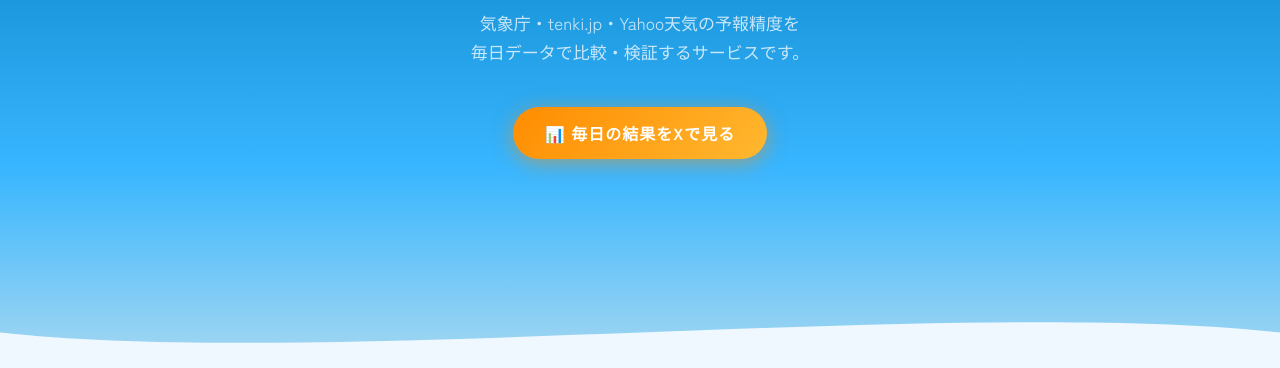
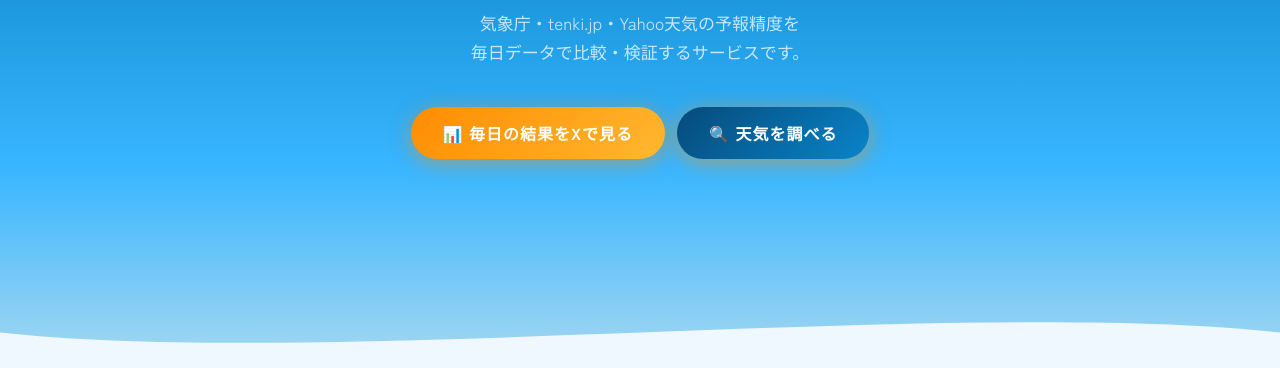
Before and after one commit to kakoten/kakoten, a website: page index.html in a window 1280 px wide. Shown: the part 432-800 px from the top of the page. Drawn offline with nearby package versions, Linux system fonts and the light colour scheme; no server answers.

Commit message:
Update index.html

```diff
--- a/index.html
+++ b/index.html
@@ -540,9 +540,14 @@
     </div>
     <p class="tagline">天気予報、どこが一番当たってる？</p>
     <p class="sub-tagline">気象庁・tenki.jp・Yahoo天気の予報精度を<br>毎日データで比較・検証するサービスです。</p>
-    <a href="https://x.com/kakoten_jp" target="_blank" class="hero-cta">
-      📊 毎日の結果をXで見る
-    </a>
+    <div style="display:flex; gap:12px; flex-wrap:wrap; justify-content:center;">
+      <a href="https://x.com/kakoten_jp" target="_blank" class="hero-cta">
+        📊 毎日の結果をXで見る
+      </a>
+      <a href="/app.html" class="hero-cta" style="background:linear-gradient(135deg,#054a7a,#0a84c8);">
+        🔍 天気を調べる
+      </a>
+    </div>
   </div>
 
   <div class="wave">
```
